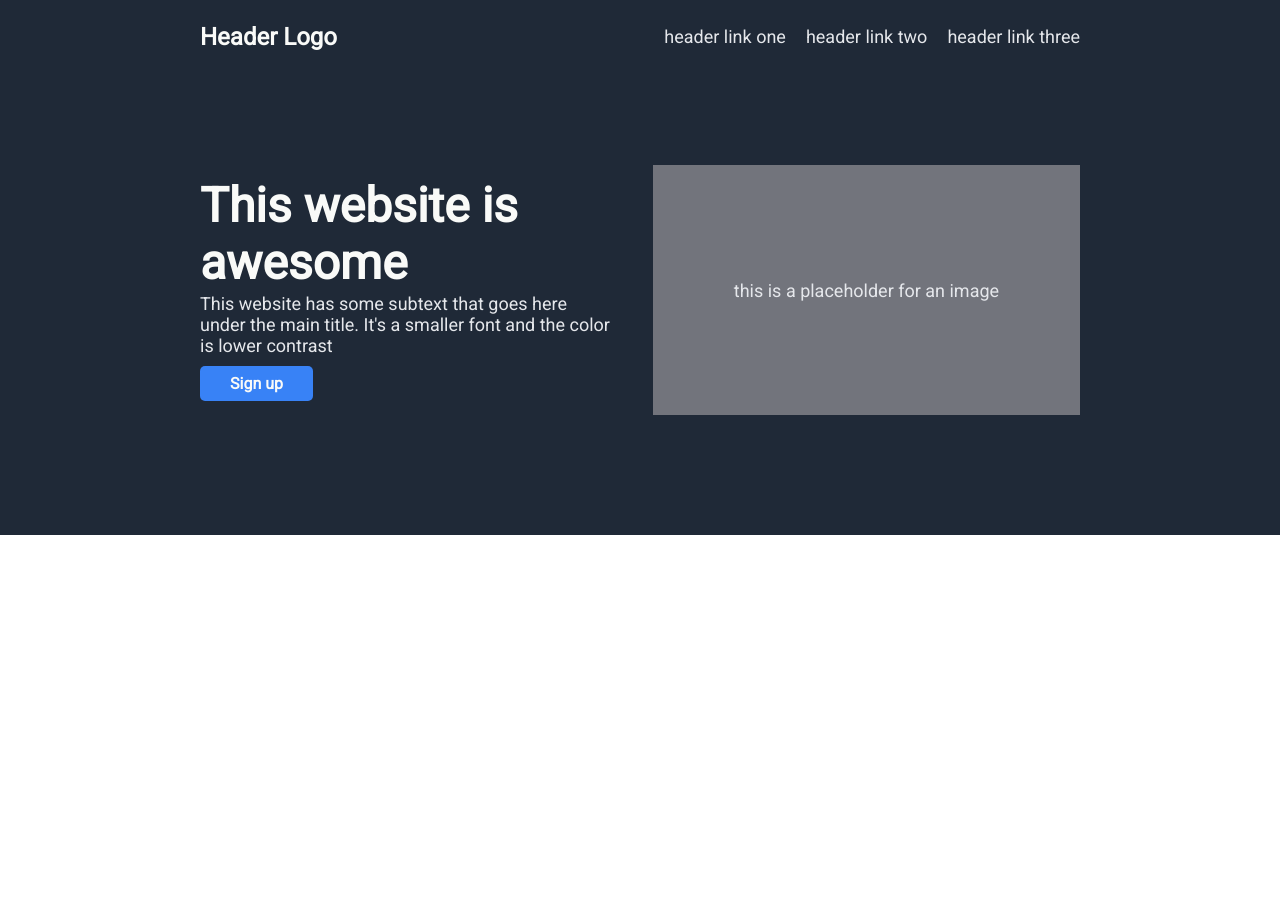
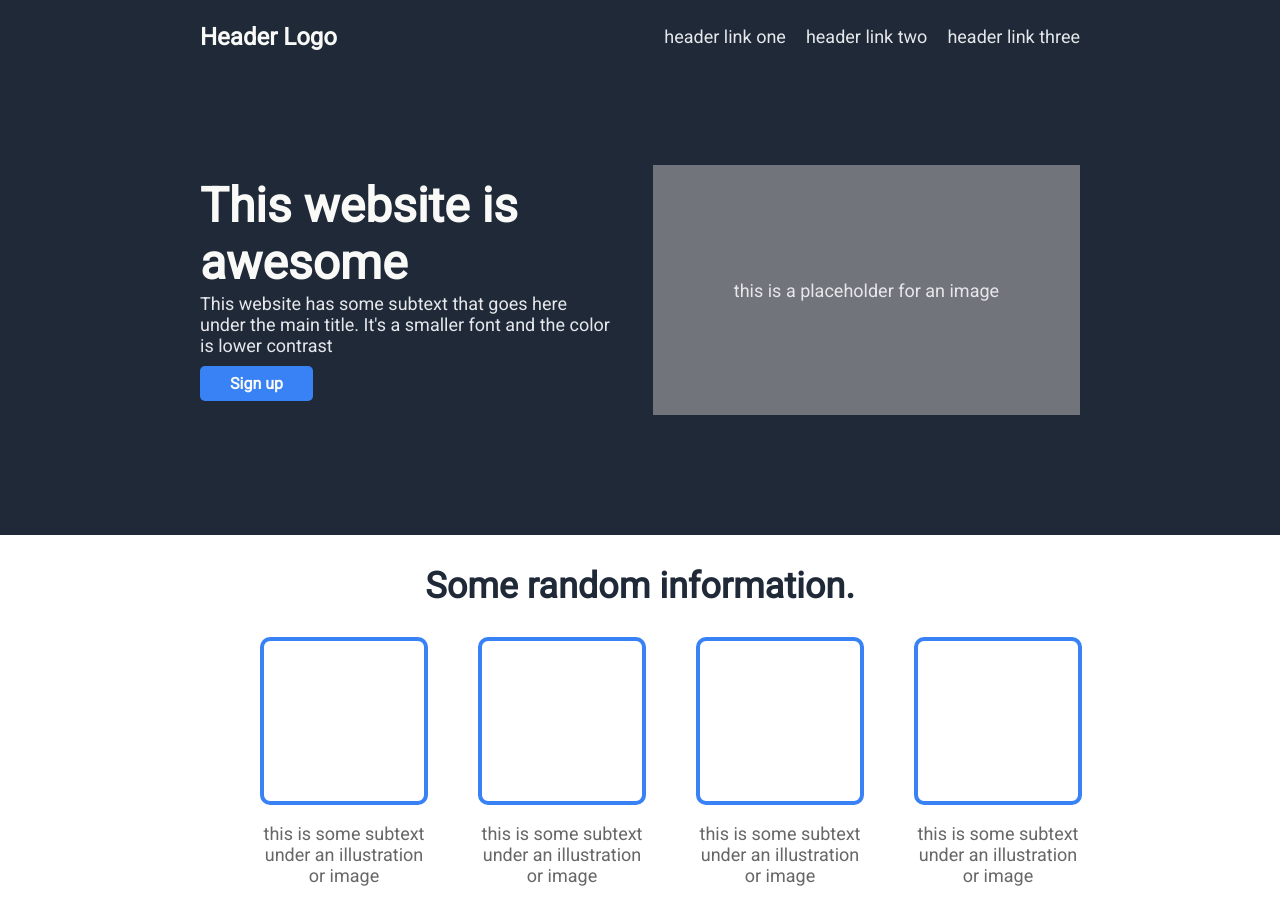
Before and after one commit to Solomon98/Landing-Page, a plain HTML site: page index.html in a window 1280 px wide. Before the commit the page ends 800 px from the top, so only its background shows below. Drawn offline with Linux system fonts and the light colour scheme.

Commit message:
complete info page

```diff
--- a/index.html
+++ b/index.html
@@ -25,11 +25,33 @@
       <div class="text">
         <h1>This website is</br>awesome</h1>
         <p>This website has some subtext that goes here under the main title. It's a smaller font and the color is lower contrast</p>
-        <span><a class="cta-btn" href="#">Sign up</a></span>
+        <div><a class="cta-btn" href="#">Sign up</a></div>
       </div>
       <div class="img-placeholder">
         this is a placeholder for an image
       </div>
     </div>
   </div>
+  <div id="information">
+    <h2>Some random information.</h2>
+  <div class="info">
+    <div>
+      <div class="some-class"></div>
+      <p class="subtext">this is some subtext under an illustration or image</p>
+    </div>
+    <div>
+      <div class="some-class"></div>
+      <p class="subtext">this is some subtext under an illustration or image</p>
+    </div>
+    <div>
+      <div class="some-class"></div>
+      <p class="subtext">this is some subtext under an illustration or image</p>
+    </div>
+    <div>
+      <div class="some-class"></div>
+      <p class="subtext">this is some subtext under an illustration or image</p>
+    </div>
+  </div>
+  </div>
+  </div>
 </body>
--- a/style.css
+++ b/style.css
@@ -3,6 +3,8 @@
 body {
     font-family: 'Roboto', sans-serif;
     margin: 0;
+    height: 100vh;
+    width: 100vw;
 }
 
 .hero {
@@ -81,3 +83,35 @@ a {
     justify-content: center;
     align-items: center;
 }
+
+h2 {
+    text-align: center;
+    font-size: 36px;
+    font-weight: 900;
+    color: #1f2937;
+}
+
+.info {
+    display: flex;
+    justify-content: space-between;
+    width: 10em;
+    gap: 50px;
+}
+
+.some-class {
+    border: 4px solid #3882f6;
+    height: 10em;
+    width: 10em;
+    border-radius: 10px;
+}
+
+#information {
+    padding-left: 260px;
+    padding-right: 260px;
+}
+
+.subtext {
+    font-size: 18px;
+    color:rgba(103, 103, 103);
+    text-align: center;
+}
```
